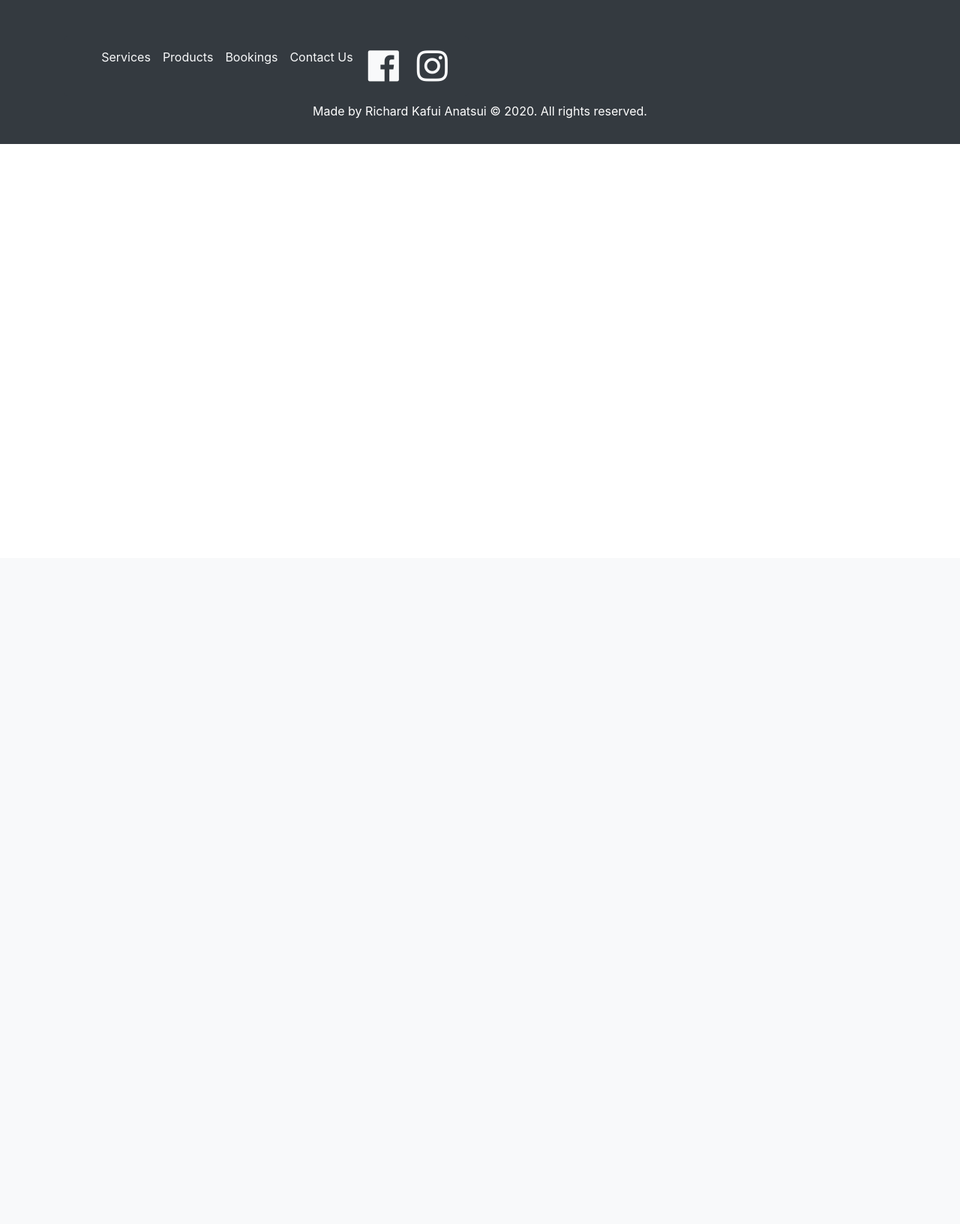
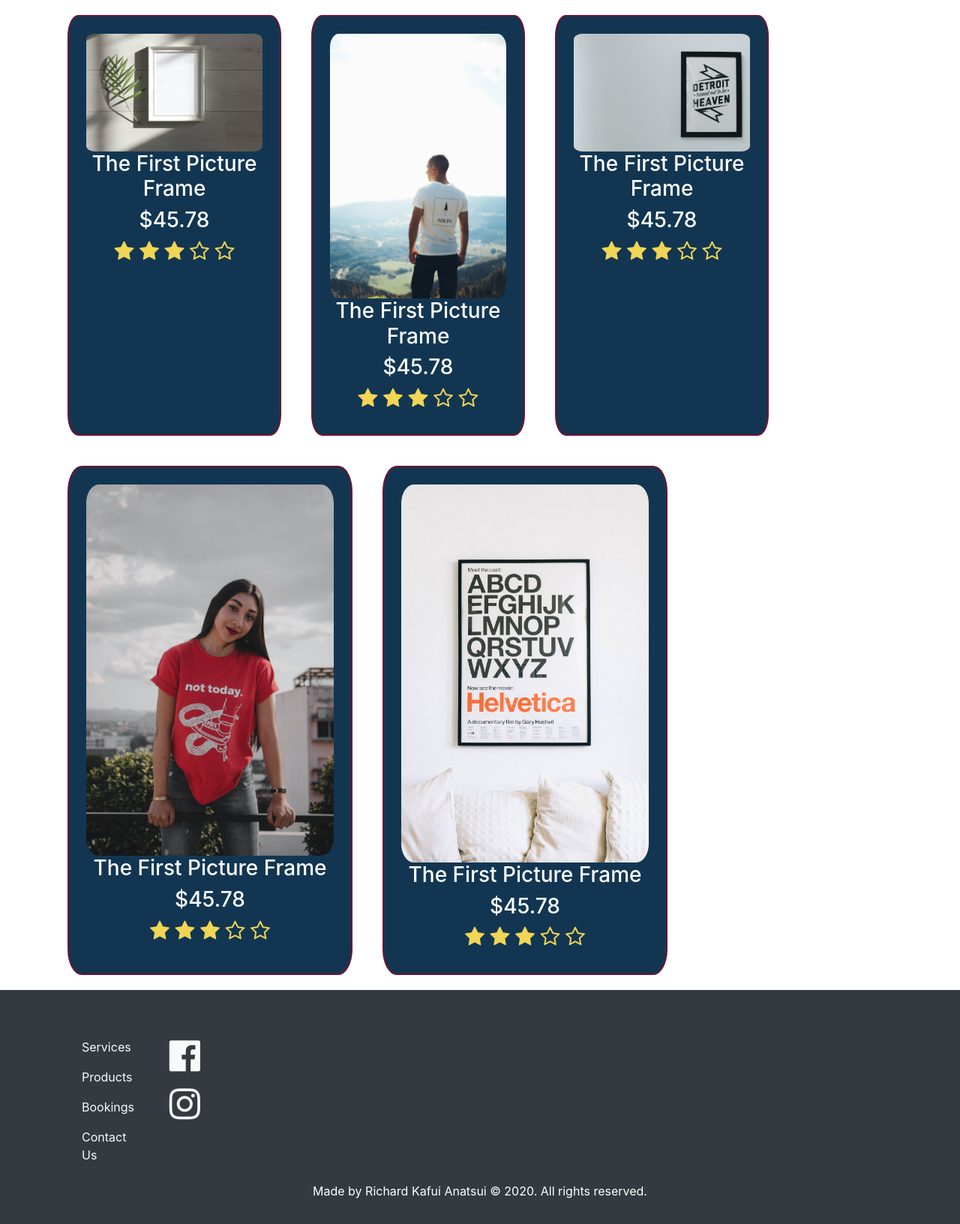
Before and after one commit to seyramfoli/Final-Exams, a PHP site: page / in a window 1280 px wide. Shown: the part 56-1688 px from the top of the page at 75% size. Before the commit the page ends 248 px from the top, so only its background shows below. Run offline with PHP 8.4, Linux system fonts and the light colour scheme.

Commit message:
added products

```diff
--- /dev/null
+++ b/index.css
@@ -0,0 +1,17 @@
+.product{
+    border: 2px solid rgb(114, 19, 48);
+    background-color: rgb(18, 54, 82);
+    border-radius: 5%;
+    padding: 2%;
+    margin: 20px;
+}
+.pMainText{
+    color: white;
+}
+.pRating{
+    color: #f1d554;
+}
+.product img{
+    border-radius: 5%;
+    width: inherit;
+}
--- a/index.php
+++ b/index.php
@@ -46,8 +46,71 @@
     <p>...</p>
   </div>
 </div>
-
+    <div class="container">
         <div class="row">
+            <div class="img-blks5 col-sm-12 col-lg-3 text-center product">
+                <img src="./assets/frames/frames1.jpg" alt="">
+                <h3 class="pMainText">The First Picture Frame</h3>
+                <h3 class="pMainText">$45.78</h3>
+                <h3 class="pRating">
+                    <i class='fa fa-star' aria-hidden='true'></i>
+                    <i class='fa fa-star' aria-hidden='true'></i>
+                    <i class='fa fa-star' aria-hidden='true'></i>
+                    <i class='fa fa-star-o' aria-hidden='true'></i>
+                    <i class='fa fa-star-o' aria-hidden='true'></i>
+            </h3>
+            </div>
+            <div class="img-blks5 col-sm-12 col-lg-3 text-center product">
+                <img src="./assets/t-shirts/t-shirt1.jpg" alt="">
+                <h3 class="pMainText">The First Picture Frame</h3>
+                <h3 class="pMainText">$45.78</h3>
+                <h3 class="pRating">
+                    <i class='fa fa-star' aria-hidden='true'></i>
+                    <i class='fa fa-star' aria-hidden='true'></i>
+                    <i class='fa fa-star' aria-hidden='true'></i>
+                    <i class='fa fa-star-o' aria-hidden='true'></i>
+                    <i class='fa fa-star-o' aria-hidden='true'></i>
+            </h3>
+            </div>
+            <div class="img-blks5 col-sm-12 col-lg-3 text-center product">
+                <img src="./assets/frames/frames2.jpg" alt="">
+                <h3 class="pMainText">The First Picture Frame</h3>
+                <h3 class="pMainText">$45.78</h3>
+                <h3 class="pRating">
+                    <i class='fa fa-star' aria-hidden='true'></i>
+                    <i class='fa fa-star' aria-hidden='true'></i>
+                    <i class='fa fa-star' aria-hidden='true'></i>
+                    <i class='fa fa-star-o' aria-hidden='true'></i>
+                    <i class='fa fa-star-o' aria-hidden='true'></i>
+            </h3>
+            </div>
+        </div>
+        <div class="row">
+        <div class="img-blks5 col-sm-12 col-lg-4 text-center product">
+                <img src="./assets/t-shirts/t-shirt2.jpg" alt="">
+                <h3 class="pMainText">The First Picture Frame</h3>
+                <h3 class="pMainText">$45.78</h3>
+                <h3 class="pRating">
+                    <i class='fa fa-star' aria-hidden='true'></i>
+                    <i class='fa fa-star' aria-hidden='true'></i>
+                    <i class='fa fa-star' aria-hidden='true'></i>
+                    <i class='fa fa-star-o' aria-hidden='true'></i>
+                    <i class='fa fa-star-o' aria-hidden='true'></i>
+            </h3>
+            </div>
+            <div class="img-blks5 col-sm-12 col-lg-4 text-center product">
+                <img src="./assets/frames/frames4.jpg" alt="">
+                <h3 class="pMainText">The First Picture Frame</h3>
+                <h3 class="pMainText">$45.78</h3>
+                <h3 class="pRating">
+                    <i class='fa fa-star' aria-hidden='true'></i>
+                    <i class='fa fa-star' aria-hidden='true'></i>
+                    <i class='fa fa-star' aria-hidden='true'></i>
+                    <i class='fa fa-star-o' aria-hidden='true'></i>
+                    <i class='fa fa-star-o' aria-hidden='true'></i>
+            </h3>
+            </div>
+        </div>
 
     </div>
      <!-- footer -->
@@ -55,9 +118,9 @@
         <div class="container">
 
             <div class="row">
-                <div class="col-sm-12 col-lg-6">
                 <div class="navbar navbar-expand-lg navbar-light bg-dark rounded-bottom rounded-lg justify-content-between">
                     <ul class="navbar-nav ml-auto">
+                        <div class="col-sm-12 col-lg-6">
                             <li class="nav-item">
                                 <a class="nav-link text-light" href="#"> Services</a>
                           </li>
@@ -70,15 +133,18 @@
                           <li class="nav-item">
                             <a class="nav-link text-light" href="#">Contact Us</a>
                         </li>
+                        </div>
+                          <div class="col-sm-12 col-lg-6">
                               <li class="nav-item">
                                 <a class="nav-link text-light mx-1" href="#"><i class="fa fa-facebook-official fa-3x" aria-hidden="true"></i></a>
                               </li>
                               <li class="nav-item">
                                 <a class="nav-link text-light mx-1" href="#"><i class="fa fa-instagram fa-3x" aria-hidden="true"></i></a>
                               </li>
-                          </ul>
 
                            </div>
+
+                    </ul>
 
                 </div>
 
```
Also changed, not shown: assets/frames/frames1.jpg (added), assets/frames/frames2.jpg (added), assets/frames/frames3.jpg (added), assets/frames/frames4.jpg (added), assets/frames/frames5.jpg (added), assets/t-shirts/t-shirt1.jpg (added), assets/t-shirts/t-shirt2.jpg (added), assets/t-shirts/t-shirt3.jpg (added). Lines whose indentation alone changed are shown as unchanged.
